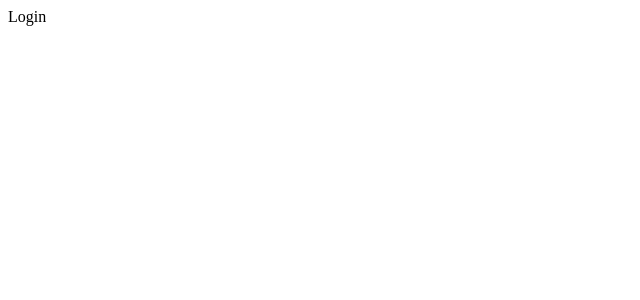
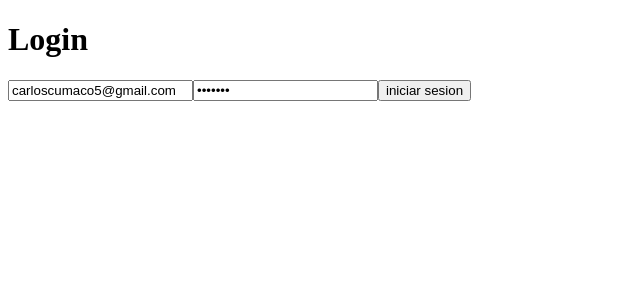
Before and after one commit to ccumaco/vue-vite-firebase-pinia, a Vue app: page /login in a window 1280 px wide. Shown: the top 300 px of the page, without its empty margins (0-640 px from the left). Built offline with nearby package versions, Linux system fonts and the light colour scheme.

Commit message:
sesion store and register

```diff
--- a/src/router.js
+++ b/src/router.js
@@ -3,9 +3,22 @@ import { createRouter, createWebHistory } from "vue-router";
 import Home from "./views/HomeView.vue";
 import Login from "./views/LoginView.vue";
 import Register from "./views/RegisterView.vue";
+import { useUserStore } from "./stores/user"
+
+
+
+const requireAuth = async (to, from, next) => {
+    const userStore = useUserStore()
+    const user = await userStore.currentUser()
+    if (user) {
+        next()
+    } else {
+        next("/login")
+    }
+}
 
 const routes = [
-    { path: "/", component: Home},
+    { path: "/", component: Home, beforeEnter: requireAuth},
     { path: "/login", component: Login},
     { path: "/register", component: Register},
 ]
--- a/src/stores/user.js
+++ b/src/stores/user.js
@@ -1,23 +1,90 @@
-import { createUserWithEmailAndPassword } from 'firebase/auth'
+import {
+    createUserWithEmailAndPassword,
+    onAuthStateChanged,
+    signInWithEmailAndPassword,
+    signOut
+} from 'firebase/auth'
 import { auth } from '../firebaseConfig'
 import { defineStore } from 'pinia'
+import router from "./../router"
 
 export const useUserStore = defineStore("userStore", {
     state: () => ({
-        userData: "carlos@gmail.com"
+        userData: "carlos@gmail.com",
+        loadingUser: false
     }),
     actions:{
-        async registerUser () {
+        async registerUser (email,password) {
+            this.loadingUser = true
             try {
                 const { user } = await createUserWithEmailAndPassword(
                     auth,
                     email,
                     password
                 );
+                this.userData = {
+                    email: user.email,
+                    uid: user.uid
+                }
                 console.log(user);
+                router.push("/")
             } catch (error) {
                 console.log(error);
+            } finally {
+                this.loadingUser = false
             }
+        },
+        async loginUser (email, password) {
+            this.loadingUser = true
+            try {
+                const { user } = await signInWithEmailAndPassword(
+                auth,
+                email,
+                password
+                )
+                this.userData = {
+                    email: user.email,
+                    uid: user.uid
+                }
+                router.push("/")
+            } catch (error) {
+                const errorCode = error.code;
+                const errorMessage = error.message;
+                console.log(errorCode);
+                console.log(errorMessage);
+            } finally {
+                this.loadingUser = false
+            }
+        },
+        async logoutUser () {
+            this.loadingUser = true
+            try {
+                await signOut(auth)
+                this.user = null
+                router.push("/login")
+            } catch (error) {
+                console.log(error, "error");
+            } finally {
+                this.loadingUser = false
+            }
+        },
+        currentUser () {
+            return new Promise(( resolve, reject ) => {
+                const unsuscribe = onAuthStateChanged(auth, user => {
+                    if (user) {
+                        this.userData = {
+                            email: user.email,
+                            uid: user.uid
+                        }
+                    } else {
+                        this.userData = null
+                    }
+                    resolve(user)
+                }, e => {
+                    reject(e);
+                })
+                unsuscribe()
+            })
         }
     }
 })
--- a/src/views/HomeView.vue
+++ b/src/views/HomeView.vue
@@ -1,11 +1,18 @@
 <template>
-  <div><h1>hoime</h1></div>
+  <div>
+    <h1>hoime</h1>
+    <button @click='userStore.logoutUser()'>Logout</button>
+    </div>
 </template>
 
 <script setup>
+  import { onAuthStateChanged } from '@firebase/auth';
+  import { auth } from '../firebaseConfig';
+  import  { useUserStore } from "./../stores/user"
+  onAuthStateChanged(auth, (user) => {
+    console.log(user);
+  })
 
-</script>
+  const userStore = useUserStore()
 
-<style>
-
-</style>
+</script >
--- a/src/views/LoginView.vue
+++ b/src/views/LoginView.vue
@@ -1,13 +1,41 @@
 <template>
   <div>
-    Login
+    <h1>Login</h1>
+        <form action="" @submit.prevent='handleSubmit'>
+            <input
+              type="text"
+              name="email"
+              id="email"
+              placeholder="email"
+              v-model.trim='email'
+              >
+            <input
+              type="password"
+              name="password"
+              id="password"
+              placeholder="password"
+              v-model.trim='password'
+              autocomplete
+              >
+            <button type="submit" :disabled='userStore.loadingUser'>iniciar sesion</button>
+        </form>
   </div>
 </template>
 
-<script>
-export default {
+<script setup>
+  import { ref } from 'vue';
+  import { useUserStore } from '../stores/user';
+  const userStore = useUserStore()
 
-}
+  const email = ref("carloscumaco5@gmail.com")
+  const password = ref("abc123a")
+
+  const  handleSubmit = async () => {
+    if (!email.value || password.value.length < 6) {
+      return console.log("llena los campos");
+    }
+    await userStore.loginUser(email.value, password.value)
+  }
 </script>
 
 <style>
--- a/src/views/RegisterView.vue
+++ b/src/views/RegisterView.vue
@@ -3,7 +3,7 @@
     <h1>Register</h1>
         <form action="" @submit.prevent='handleSubmit'>
             <input
-              type="email"
+              type="text"
               name="email"
               id="email"
               placeholder="email"
@@ -15,25 +15,26 @@
               id="password"
               placeholder="password"
               v-model.trim='password'
+              autocomplete
               >
-            <button type="submit">Crear usuario</button>
+            <button type="submit" :disabled='userStore.loadingUser'>Crear usuario</button>
         </form>
   </div>
 </template>
 
 <script setup>
   import { ref } from 'vue';
-import { useUserStore } from '../stores/user';
+  import { useUserStore } from '../stores/user';
   const userStore = useUserStore()
 
-  const email = ref("carlos@test.com")
-  const password = ref("123123")
+  const email = ref("carloscumaco5@gmail.com")
+  const password = ref("abc123a")
 
-  const  handleSubmit = () => {
+  const  handleSubmit = async () => {
     if (!email.value || password.value.length < 6) {
       return console.log("llena los campos");
     }
-    userStore.registerUser(email.value, password.value)
+    await userStore.registerUser(email.value, password.value)
   }
 </script>
 
```
